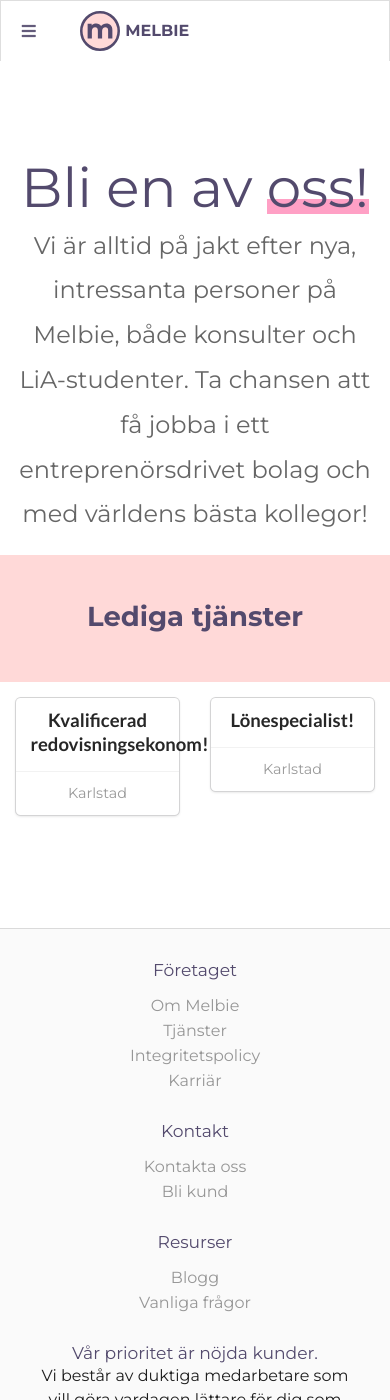
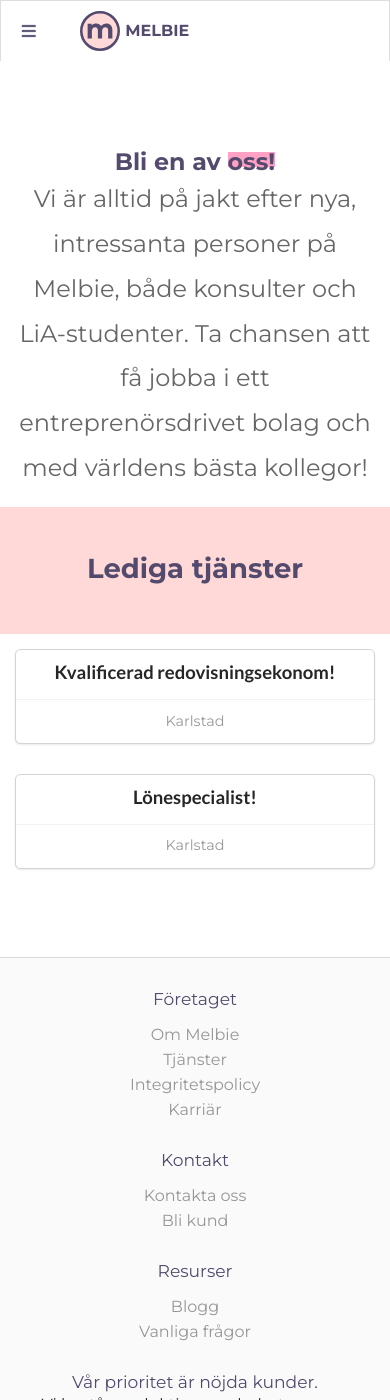
Before and after one commit to melbie-tech/melbie-tech.github.io, a Jekyll site: the page built from karriar.html, in a window 390 px wide and 1400 px high. Built offline with Jekyll 4.4.1, drawn with Linux system fonts in a browser that asks for light colours.

Commit message:
Changed some css in mobile view

```diff
--- a/assets/scss/_layout.scss
+++ b/assets/scss/_layout.scss
@@ -63,6 +63,13 @@
 
   &.karriar {
     max-width: none !important;
+
+    @media (max-width: 600px) {
+      .ui.grid > .column:not(.row), .ui.grid > .row > .column {
+        width: 100%;
+      }
+    }
+
   }
 }
 
--- a/assets/scss/_masthead.scss
+++ b/assets/scss/_masthead.scss
@@ -15,7 +15,8 @@
       margin-top: 9.5em !important;
     }
 
-        .eight.wide.column.top-header, .six.wide.column.top-header {
+    .eight.wide.column.top-header,
+    .six.wide.column.top-header {
       margin-top: 9.5em !important;
     }
 
@@ -23,9 +24,23 @@
       padding-top: 0px !important;
     }
 
+    h1.ui.header {
+      // margin-top: 2.5em;
+      margin-bottom: 0em;
+      font-size: 4em;
+      font-weight: normal;
+      color: $dark-color;
+      overflow-wrap: break-word;
+
+      .sub.header {
+        font-size: 2rem;
+        line-height: 2.8rem;
+      }
+    }
+
     @media (max-width: 600px) {
-
-          .eight.wide.column.top-header, .six.wide.column.top-header {
+      .eight.wide.column.top-header,
+      .six.wide.column.top-header {
         margin-top: 0.5em !important;
         margin-bottom: 5.5em !important;
       }
@@ -43,25 +58,8 @@
           line-height: 2.8rem;
         }
       }
-
-        }
-
-
-        h1.ui.header {
-            // margin-top: 2.5em;
-            margin-bottom: 0em;
-            font-size: 4em;
-            font-weight: normal;
-            color: $dark-color;
-            overflow-wrap: break-word;
-
-            .sub.header {
-                font-size: 2rem;
-                line-height: 2.8rem;
     }
   }
-    }
-
 
   h2.ui.header {
     margin-top: 2.5em;
@@ -77,31 +75,43 @@
     }
   }
 
+  @media (max-width: 600px) {
+    h2.ui.header {
+      margin-top: 5.5em !important;
+      font-size: 1.3em !important;
+      font-weight: 900 !important;
+    }
+  }
+
   /**
      * underline animation
      **/
-    h1 span, h2 span, .sub.header {
+  h1 span,
+  h2 span,
+  .sub.header {
     display: inline-block;
   }
 
   .word {
     -webkit-animation-name: fadeInUpH1;
     animation-name: fadeInUpH1;
-        -webkit-animation-duration: .5s;
-        animation-duration: .5s;
-        -webkit-animation-delay: calc(0s + (.3s * var(--line-index)));
-        animation-delay: calc(0s + (.3s * var(--line-index)));
+    -webkit-animation-duration: 0.5s;
+    animation-duration: 0.5s;
+    -webkit-animation-delay: calc(0s + (0.3s * var(--line-index)));
+    animation-delay: calc(0s + (0.3s * var(--line-index)));
     -webkit-animation-fill-mode: both;
     animation-fill-mode: both;
   }
 
-    h1 .word, h2 .word, .sub.header {
+  h1 .word,
+  h2 .word,
+  .sub.header {
     -webkit-animation-name: fadeInUpH1;
     animation-name: fadeInUpH1;
-          -webkit-animation-duration: .5s;
-          animation-duration: .5s;
-          -webkit-animation-delay: calc(0s + (.3s * var(--line-index)));
-          animation-delay: calc(0s + (.3s * var(--line-index)));
+    -webkit-animation-duration: 0.5s;
+    animation-duration: 0.5s;
+    -webkit-animation-delay: calc(0s + (0.3s * var(--line-index)));
+    animation-delay: calc(0s + (0.3s * var(--line-index)));
     -webkit-animation-fill-mode: both;
     animation-fill-mode: both;
   }
@@ -128,13 +138,14 @@
     background-color: #ffa0c5;
   }
 
-    h1 span .word::after, h2 span .word::after {
+  h1 span .word::after,
+  h2 span .word::after {
     -webkit-animation-name: lineAccross;
     animation-name: lineAccross;
-        -webkit-animation-duration: .5s;
-        animation-duration: .5s;
-        -webkit-animation-delay: calc(.3s * var(--line-total));
-        animation-delay: calc(.3s * var(--line-total));
+    -webkit-animation-duration: 0.5s;
+    animation-duration: 0.5s;
+    -webkit-animation-delay: calc(0.3s * var(--line-total));
+    animation-delay: calc(0.3s * var(--line-total));
     -webkit-animation-fill-mode: both;
     animation-fill-mode: both;
   }
@@ -193,5 +204,4 @@
   /**
      * underline animation
      **/
-
 }
```
Lines whose indentation alone changed are shown as unchanged.
